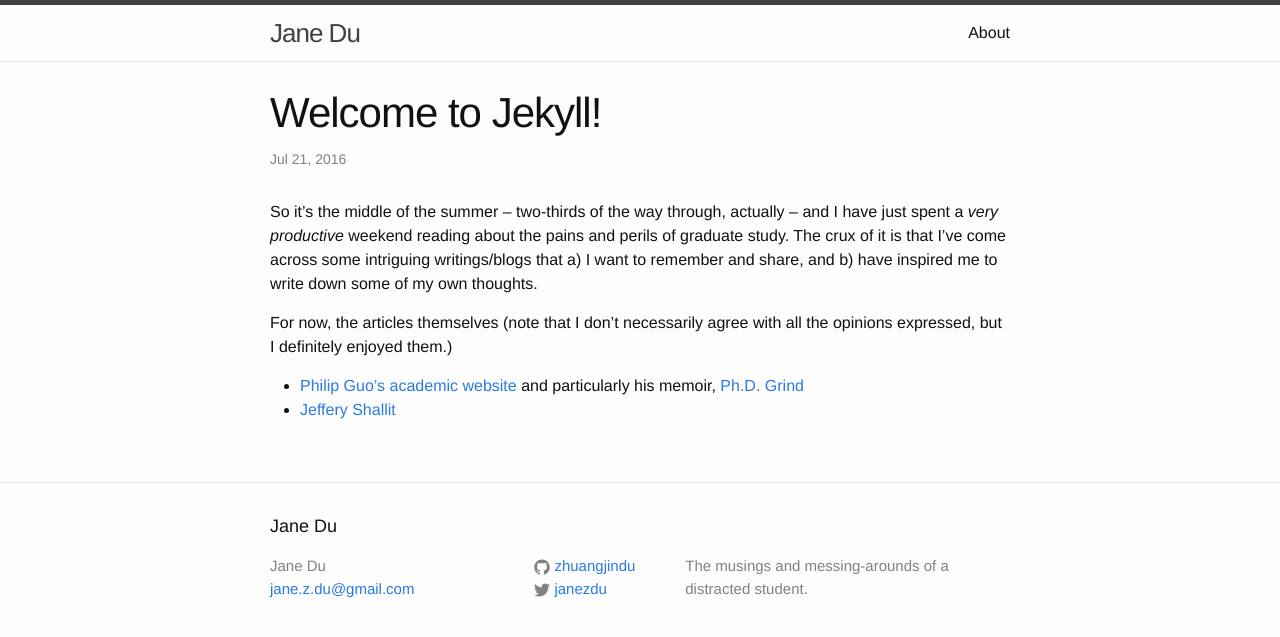
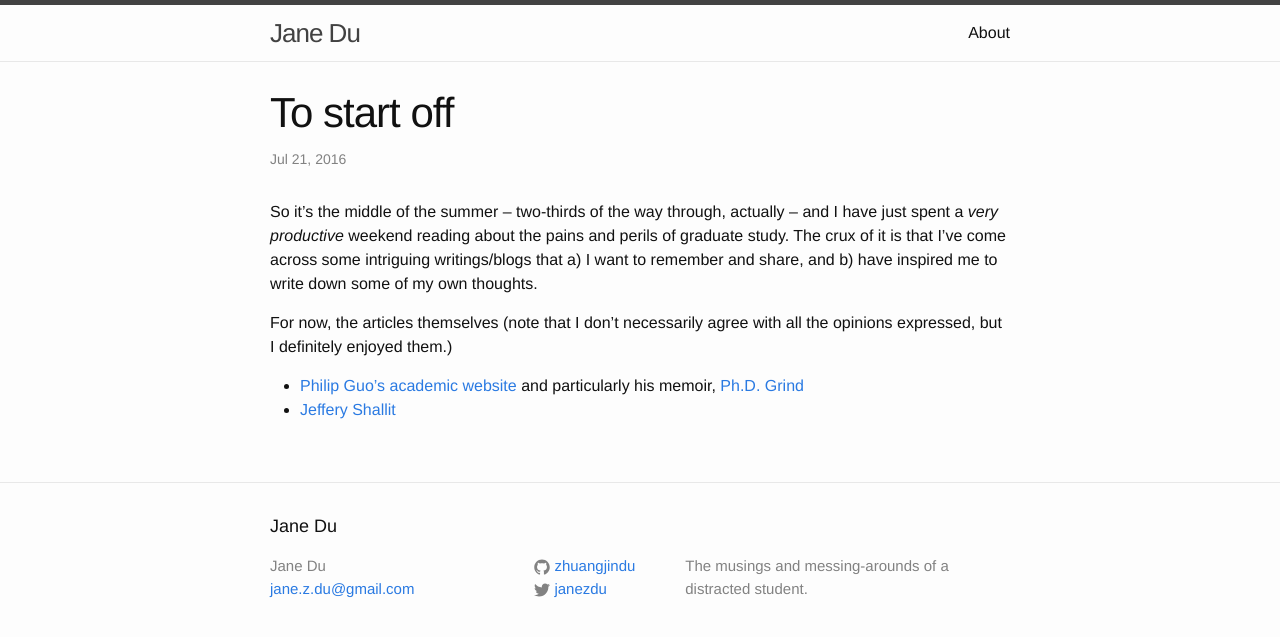
Before and after one commit to janezdu/blog, a Jekyll site: the page built from _posts/2016-07-20-inspring-blogs.markdown, in a window 1280 px wide. Shown: the top 637 px of the page. Built offline with Jekyll 4.4.1, drawn with Linux system fonts in a browser that asks for light colours.

Commit message:
Fix title

```diff
--- a/_posts/2016-07-20-inspring-blogs.markdown
+++ b/_posts/2016-07-20-inspring-blogs.markdown
@@ -1,6 +1,6 @@
 ---
 layout: post
-title:  "Welcome to Jekyll!"
+title:  To start off
 date:   2016-07-20 22:13:28 -0400
 categories: inspiration
 ---
```
